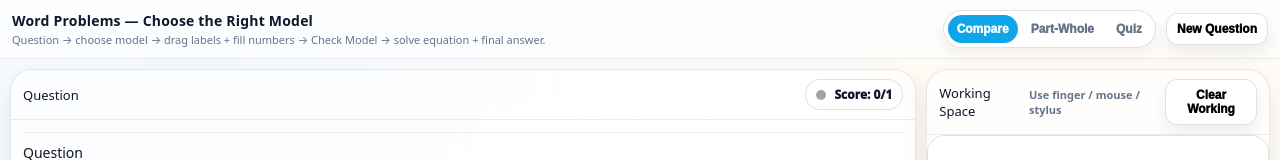
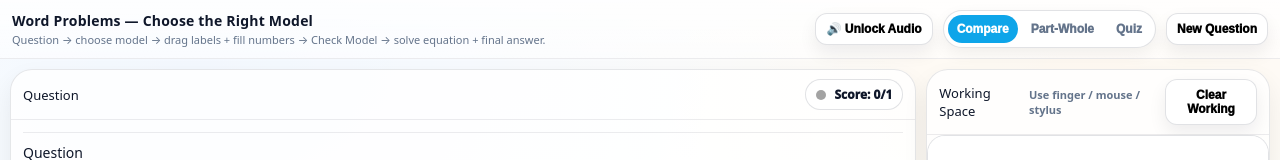
Before and after one commit to limkimsze-maker/P3_Money_Word_Problems, a plain HTML site: page index.html in a window 1280 px wide. Shown: the top 160 px of the page. Drawn offline with Linux system fonts and the light colour scheme; a script that the page names is missing.

Commit message:
Add Unlock Audio button to controls section

```diff
--- a/index.html
+++ b/index.html
@@ -801,6 +801,7 @@
       </div>
 
       <div class="controls">
+        <button class="btn" id="btnUnlockAudio" type="button">🔊 Unlock Audio</button>
         <div class="seg" role="tablist" aria-label="Question family">
           <button id="modeCompare" class="active" type="button">Compare</button>
           <button id="modePartWhole" type="button">Part-Whole</button>
```
